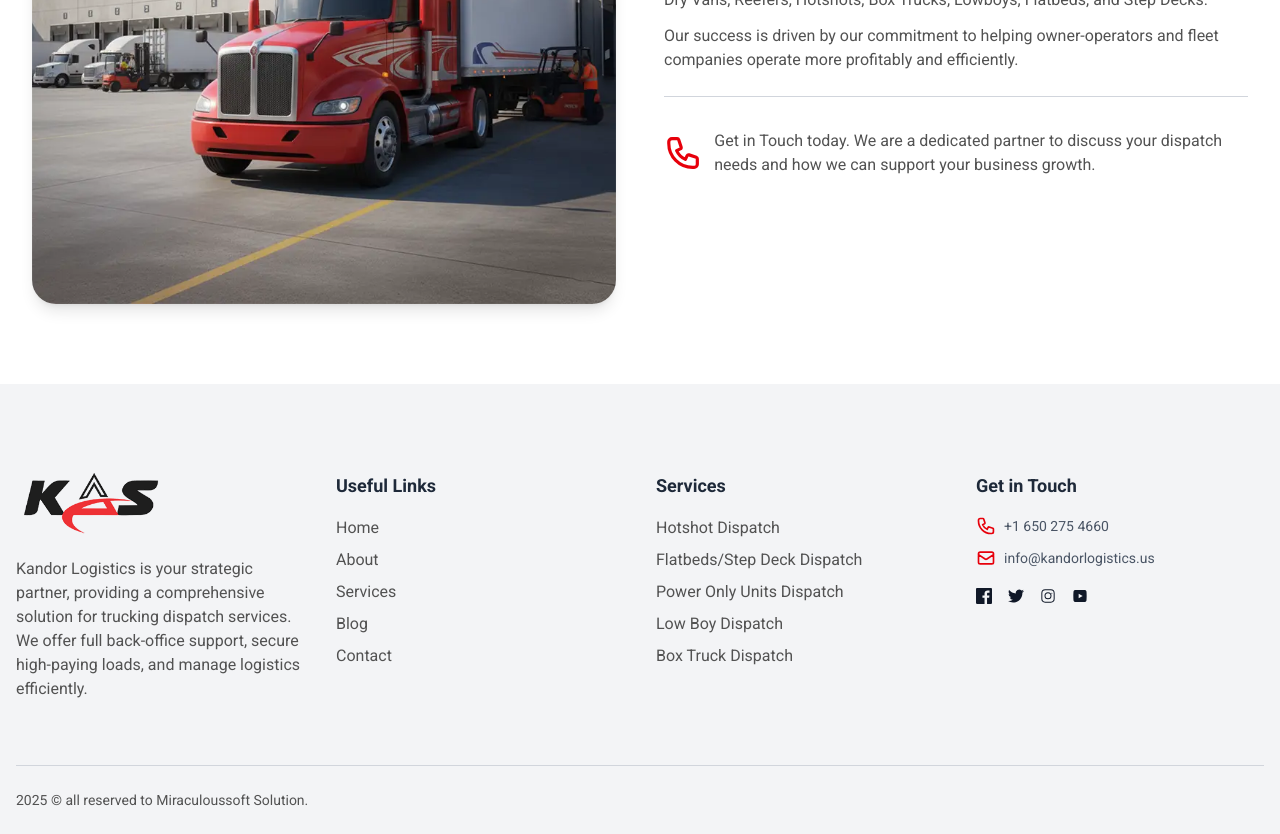
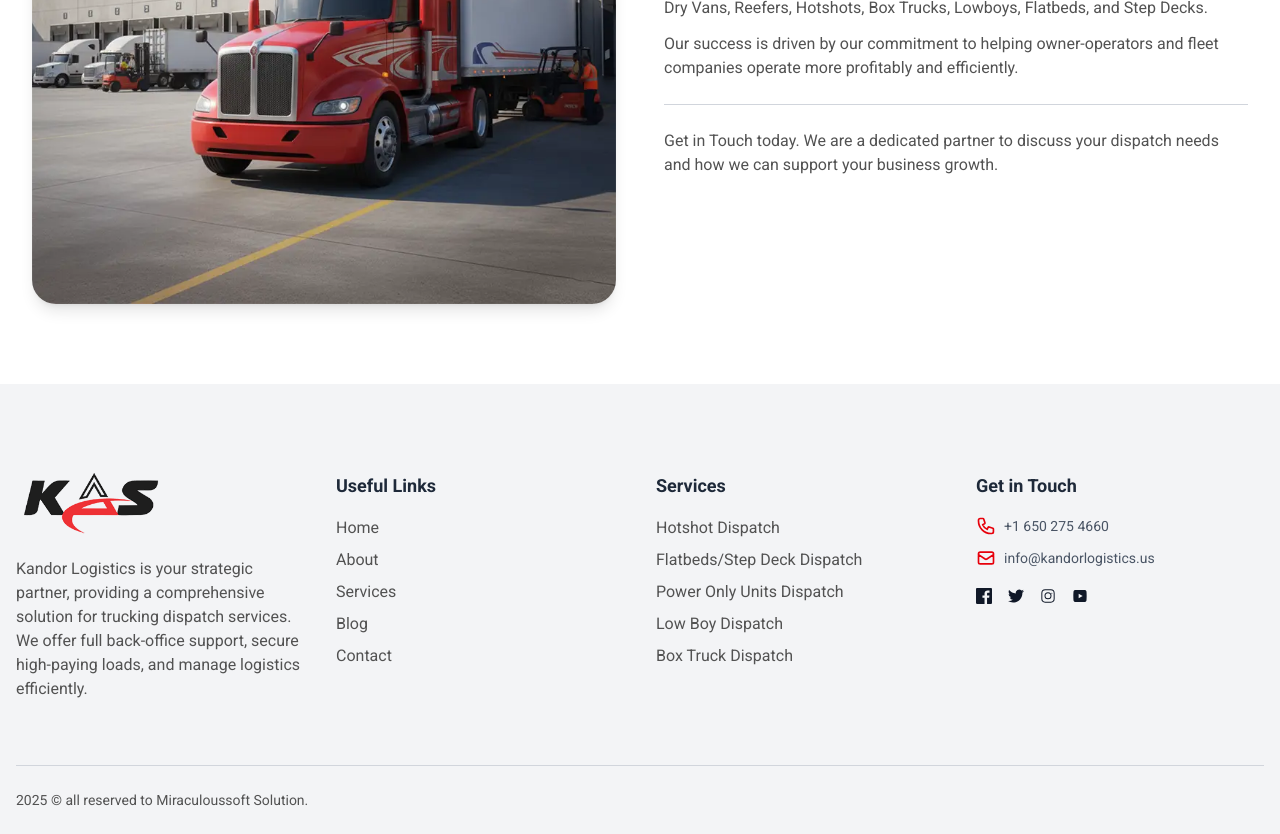
Before and after one commit to msinoftech/kandorlogistics, a Next.js app: page /about in a window 1280 px wide. Shown: the part 2180-3014 px from the top of the page. Built offline with nearby package versions, Linux system fonts and the light colour scheme.

Commit message:
updated the blog post

```diff
--- a/src/components/WhoWeAre.tsx
+++ b/src/components/WhoWeAre.tsx
@@ -31,9 +31,6 @@ export default function WhoWeAre() {
           {/* Bullet Points */}
           <div className="space-y-3">
             <div className="flex items-center gap-3">
-              <svg xmlns="http://www.w3.org/2000/svg" className="h-16 w-16 text-red-600" fill="none" viewBox="0 0 24 24" stroke="currentColor">
-                  <path strokeLinecap="round" strokeLinejoin="round" strokeWidth="2" d="M3 5a2 2 0 012-2h3.28a1 1 0 01.95.68l1.5 4.5a1 1 0 01-.5 1.2l-2.3 1.1a11 11 0 005.5 5.5l1.1-2.3a1 1 0 011.2-.5l4.5 1.5a1 1 0 01.68.95V19a2 2 0 01-2 2h-1C9.7 21 3 14.3 3 6V5z"/>
-                </svg>
               <p>Get in Touch today. We are a dedicated partner to discuss your dispatch needs and how we can support your business growth.</p>
             </div>
           </div>
```
